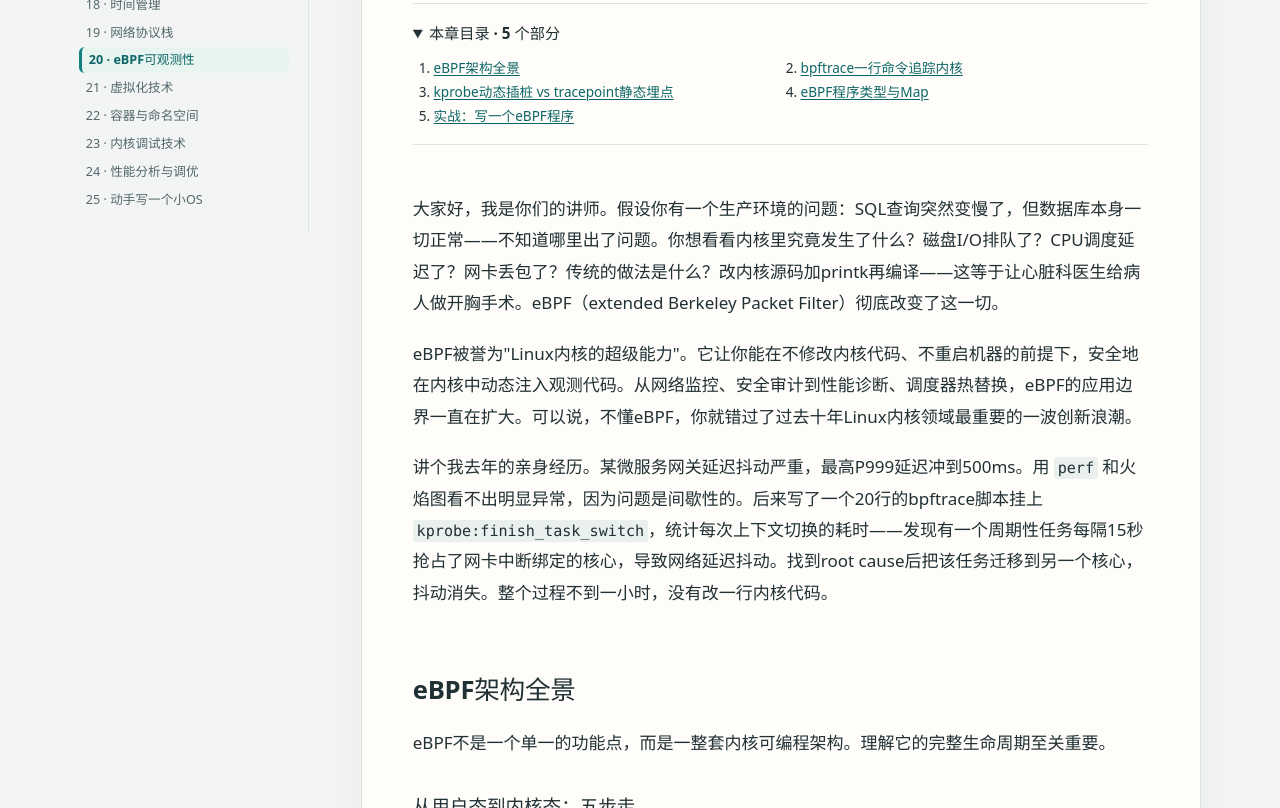
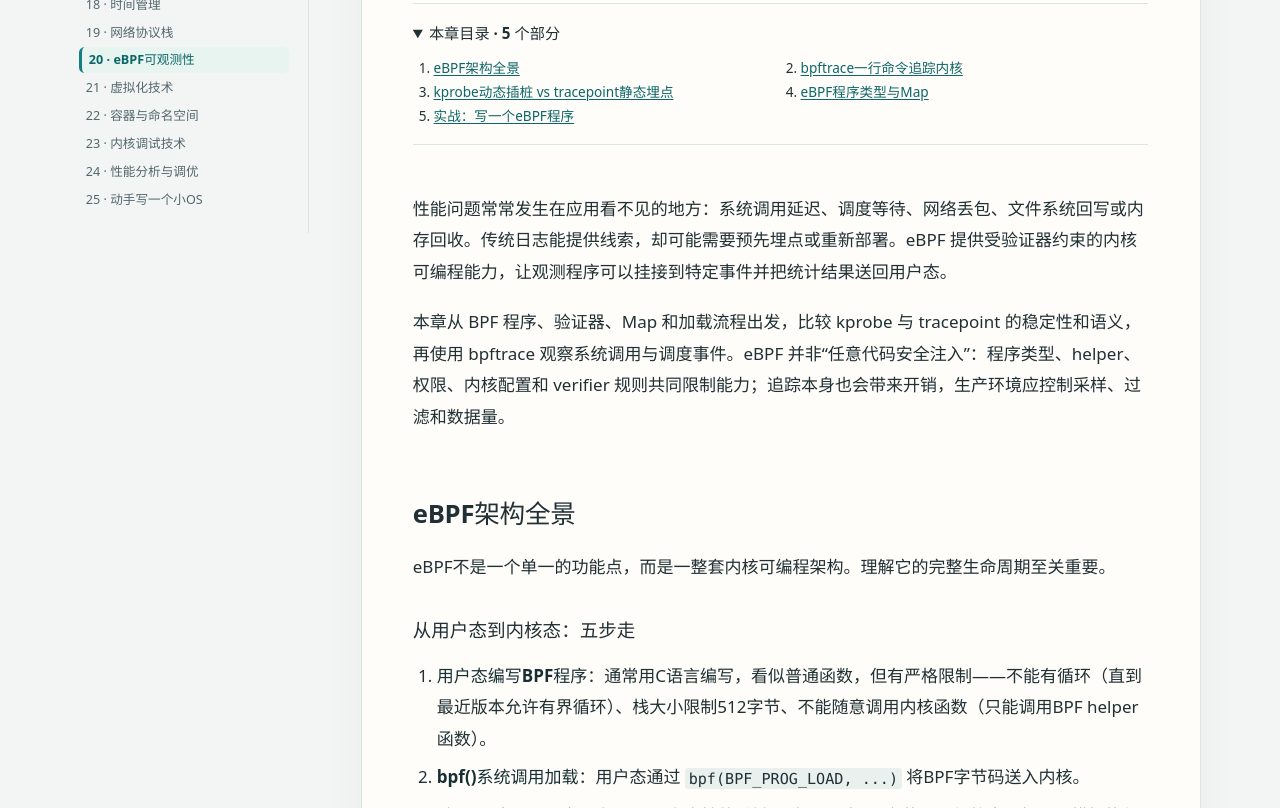
Before and after one commit to 1998x-stack/operating-system-tutorial, a plain HTML site: page 20.html in a window 1280 px wide. Shown: the part 621-1429 px from the top of the page. Drawn offline with Linux system fonts and the light colour scheme.

Commit message:
content: revise chapter 20 with evidence-led narrative

```diff
--- a/20.html
+++ b/20.html
@@ -50,11 +50,7 @@
 <li><a href="#section-04">eBPF程序类型与Map</a></li>
 <li><a href="#section-05">实战：写一个eBPF程序</a></li></ol></details></nav>
 <div class="article-body">
-<p>大家好，我是你们的讲师。假设你有一个生产环境的问题：SQL查询突然变慢了，但数据库本身一切正常——不知道哪里出了问题。你想看看内核里究竟发生了什么？磁盘I/O排队了？CPU调度延迟了？网卡丢包了？传统的做法是什么？改内核源码加printk再编译——这等于让心脏科医生给病人做开胸手术。eBPF（extended Berkeley Packet Filter）彻底改变了这一切。</p>
-
-        <p>eBPF被誉为"Linux内核的超级能力"。它让你能在不修改内核代码、不重启机器的前提下，安全地在内核中动态注入观测代码。从网络监控、安全审计到性能诊断、调度器热替换，eBPF的应用边界一直在扩大。可以说，不懂eBPF，你就错过了过去十年Linux内核领域最重要的一波创新浪潮。</p>
-
-        <p>讲个我去年的亲身经历。某微服务网关延迟抖动严重，最高P999延迟冲到500ms。用 <code>perf</code> 和火焰图看不出明显异常，因为问题是间歇性的。后来写了一个20行的bpftrace脚本挂上 <code>kprobe:finish_task_switch</code>，统计每次上下文切换的耗时——发现有一个周期性任务每隔15秒抢占了网卡中断绑定的核心，导致网络延迟抖动。找到root cause后把该任务迁移到另一个核心，抖动消失。整个过程不到一小时，没有改一行内核代码。</p>
+<p>性能问题常常发生在应用看不见的地方：系统调用延迟、调度等待、网络丢包、文件系统回写或内存回收。传统日志能提供线索，却可能需要预先埋点或重新部署。eBPF 提供受验证器约束的内核可编程能力，让观测程序可以挂接到特定事件并把统计结果送回用户态。</p><p>本章从 BPF 程序、验证器、Map 和加载流程出发，比较 kprobe 与 tracepoint 的稳定性和语义，再使用 bpftrace 观察系统调用与调度事件。eBPF 并非“任意代码安全注入”：程序类型、helper、权限、内核配置和 verifier 规则共同限制能力；追踪本身也会带来开销，生产环境应控制采样、过滤和数据量。</p>
 
         <h2 id="section-01">eBPF架构全景</h2>
 
```
